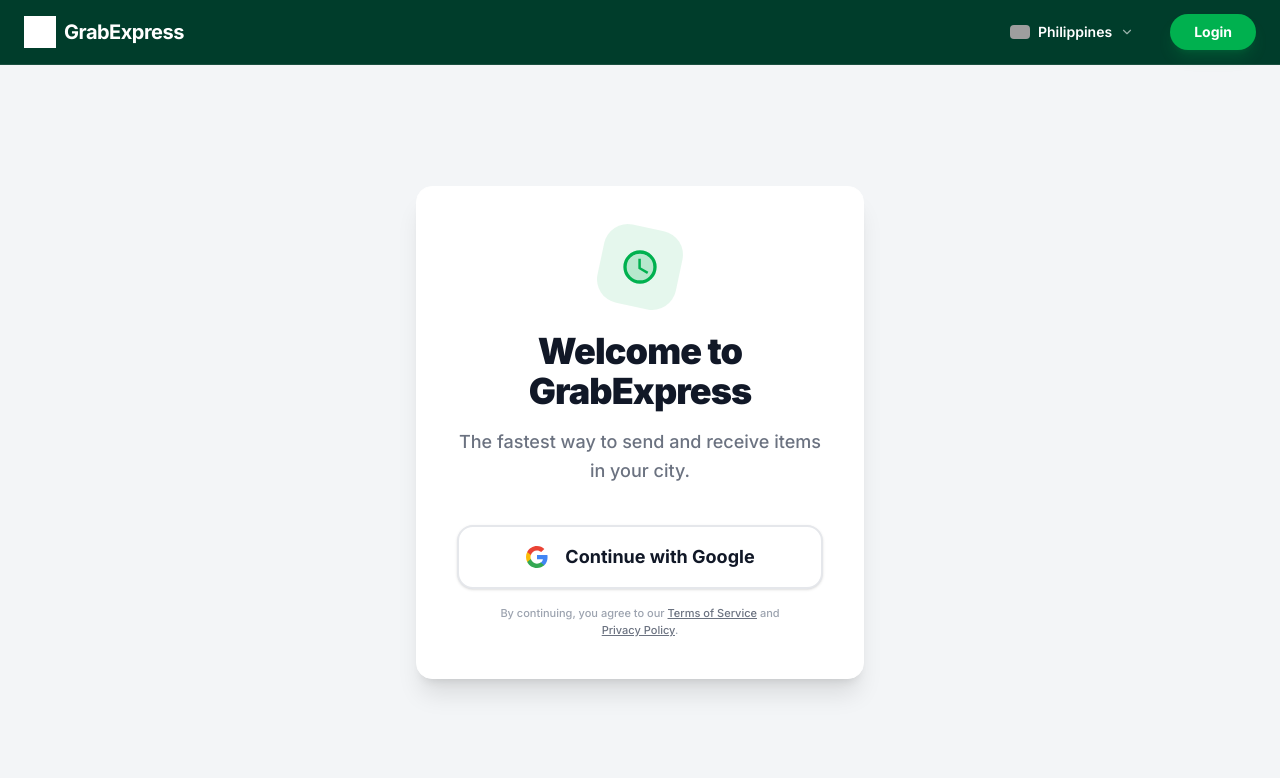
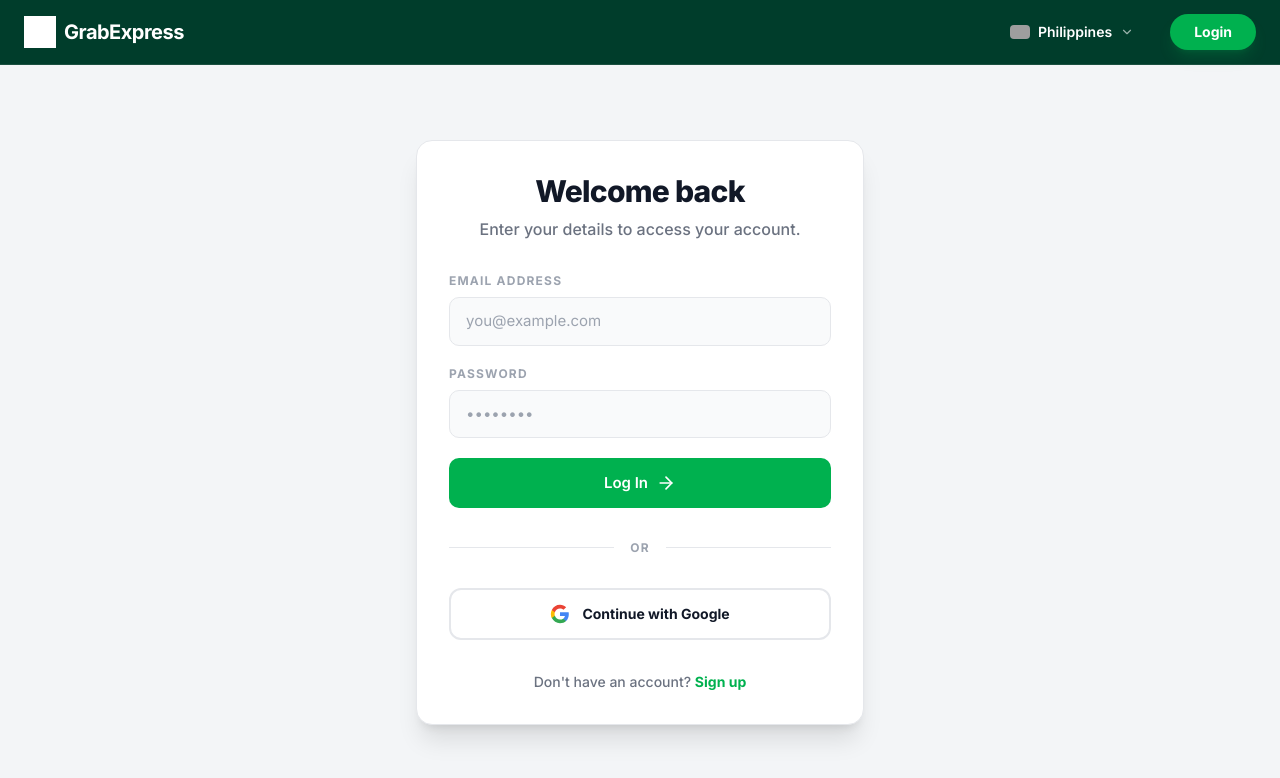
Before and after one commit to gairuu/grabexpress, a Next.js app: page /auth in a window 1280 px wide. Shown: the top 778 px of the page. Built offline with nearby package versions, Linux system fonts and the light colour scheme; no server answers; grey boxes are pictures that could not be loaded.

Commit message:
Feature: Restored manual login with role selector

```diff
--- a/src/app/auth/page.tsx
+++ b/src/app/auth/page.tsx
@@ -1,51 +1,205 @@
 'use client';
 
-import { useEffect } from 'react';
+import { useState, useEffect } from 'react';
 import { useRouter } from 'next/navigation';
 import { useApp } from '@/context/AppContext';
 import Navbar from '@/components/Navbar';
+import { AppUser } from '@/lib/types';
+import { Mail, ArrowRight, User, Shield, Bike } from 'lucide-react';
 
 export default function AuthPage() {
-  const { signInWithGoogle, user, loading } = useApp();
+  const [isLogin, setIsLogin] = useState(true);
+  const [role, setRole] = useState<AppUser['role']>('customer');
+  const [email, setEmail] = useState('');
+  const [password, setPassword] = useState('');
+  const [name, setName] = useState('');
+  const [error, setError] = useState('');
+  const [isSubmitting, setIsSubmitting] = useState(false);
+  const [verificationSent, setVerificationSent] = useState(false);
+  const { signUp, signIn, signInWithGoogle, user, loading } = useApp();
   const router = useRouter();
 
   // Redirect if already logged in
   useEffect(() => {
     if (user && !loading) {
-      router.push('/dashboard');
+      if (user.role === 'admin') router.push('/admin');
+      else if (user.role === 'driver') router.push('/driver');
+      else router.push('/dashboard');
     }
   }, [user, loading, router]);
+
+  const handleAuth = async (e: React.FormEvent) => {
+    e.preventDefault();
+    setError('');
+    setIsSubmitting(true);
+
+    try {
+      if (isLogin) {
+        const result = await signIn(email, password);
+        if (result.error) {
+          setError(result.error);
+          setIsSubmitting(false);
+          return;
+        }
+      } else {
+        const result = await signUp(email, password, name, role);
+        if (result.error) {
+          setError(result.error);
+          setIsSubmitting(false);
+          return;
+        }
+        // If sign up success and email verification is on, show message
+        setVerificationSent(true);
+        setIsSubmitting(false);
+        return;
+      }
+    } catch {
+      setError('Something went wrong. Please try again.');
+      setIsSubmitting(false);
+    }
+  };
+
+  if (verificationSent) {
+    return (
+      <div className="min-h-screen bg-[#f3f5f7] text-[#1f2937] flex flex-col">
+        <Navbar />
+        <main className="flex-1 flex items-center justify-center p-6">
+          <div className="w-full max-w-md rounded-2xl bg-white p-10 shadow-2xl text-center border border-[#e5e7eb]">
+            <div className="w-20 h-20 bg-[#00B14F]/10 rounded-full flex items-center justify-center mx-auto mb-6">
+              <Mail className="text-[#00B14F]" size={40} />
+            </div>
+            <h2 className="text-3xl font-extrabold text-[#111827] mb-4">Check your email</h2>
+            <p className="text-[#6b7280] mb-8 leading-relaxed">
+              We've sent a verification link to <span className="font-bold text-[#111827]">{email}</span>.
+              Please click the link to activate your account.
+            </p>
+            <button
+              onClick={() => { setVerificationSent(false); setIsLogin(true); }}
+              className="w-full btn-primary py-4"
+            >
+              Back to Login
+            </button>
+          </div>
+        </main>
+      </div>
+    );
+  }
 
   return (
     <div className="min-h-screen bg-[#f3f5f7] text-[#1f2937] flex flex-col">
       <Navbar />
 
       <main className="flex-1 flex items-center justify-center p-6 py-12">
-        <div className="w-full max-w-md rounded-2xl bg-white p-10 shadow-xl border border-white text-center">
-          <div className="mb-10">
-            <div className="w-20 h-20 bg-[#00B14F]/10 rounded-3xl flex items-center justify-center mx-auto mb-6 transform rotate-12">
-              <div className="transform -rotate-12">
-                <svg viewBox="0 0 24 24" width="40" height="40" className="text-[#00B14F]">
-                  <path fill="currentColor" d="M21.5,12a9.5,9.5,0,1,1-9.5-9.5A9.51,9.51,0,0,1,21.5,12Z" opacity="0.2"/>
-                  <path fill="currentColor" d="M12,2A10,10,0,1,0,22,12,10.011,10.011,0,0,0,12,2Zm0,18a8,8,0,1,1,8-8A8.009,8.009,0,0,1,12,20Z"/>
-                  <path fill="currentColor" d="M12.5,7H11v6l5.25,3.15.75-1.23-4.5-2.67Z"/>
-                </svg>
-              </div>
-            </div>
-            <h2 className="text-4xl font-black text-[#111827] tracking-tight">
-              Welcome to GrabExpress
+        <div className="w-full max-w-md rounded-2xl bg-white p-8 shadow-xl border border-[#e5e7eb]">
+
+          <div className="text-center mb-8">
+            <h2 className="text-3xl font-extrabold text-[#111827] tracking-tight">
+              {isLogin ? 'Welcome back' : 'Create an account'}
             </h2>
-            <p className="text-[#6b7280] mt-4 font-medium text-lg leading-relaxed">
-              The fastest way to send and receive items in your city.
+            <p className="text-[#6b7280] mt-2 font-medium">
+              {isLogin ? 'Enter your details to access your account.' : 'Join GrabExpress today.'}
             </p>
           </div>
 
-          <div className="space-y-4">
+          {error && (
+            <div className="mb-6 rounded-xl border border-red-200 bg-red-50 px-4 py-3 text-sm text-red-600 font-medium text-center">
+              {error}
+            </div>
+          )}
+
+          <form onSubmit={handleAuth} className="space-y-5">
+            {!isLogin && (
+              <>
+                <div>
+                  <label className="block text-xs font-bold text-[#9ca3af] uppercase tracking-widest mb-2">I am registering as a:</label>
+                  <div className="grid grid-cols-3 gap-2">
+                    <button
+                      type="button"
+                      onClick={() => setRole('customer')}
+                      className={`flex flex-col items-center gap-2 p-3 rounded-xl border-2 transition-all ${role === 'customer' ? 'border-[#00B14F] bg-[#00B14F]/5 text-[#00B14F]' : 'border-[#e5e7eb] bg-white text-[#6b7280] hover:border-[#d1d5db]'}`}
+                    >
+                      <User size={20} />
+                      <span className="text-xs font-bold">Customer</span>
+                    </button>
+                    <button
+                      type="button"
+                      onClick={() => setRole('driver')}
+                      className={`flex flex-col items-center gap-2 p-3 rounded-xl border-2 transition-all ${role === 'driver' ? 'border-[#FBBF24] bg-[#FBBF24]/5 text-[#FBBF24]' : 'border-[#e5e7eb] bg-white text-[#6b7280] hover:border-[#d1d5db]'}`}
+                    >
+                      <Bike size={20} />
+                      <span className="text-xs font-bold">Driver</span>
+                    </button>
+                    <button
+                      type="button"
+                      onClick={() => setRole('admin')}
+                      className={`flex flex-col items-center gap-2 p-3 rounded-xl border-2 transition-all ${role === 'admin' ? 'border-[#8B5CF6] bg-[#8B5CF6]/5 text-[#8B5CF6]' : 'border-[#e5e7eb] bg-white text-[#6b7280] hover:border-[#d1d5db]'}`}
+                    >
+                      <Shield size={20} />
+                      <span className="text-xs font-bold">Admin</span>
+                    </button>
+                  </div>
+                </div>
+
+                <div>
+                  <label className="block text-xs font-bold text-[#9ca3af] uppercase tracking-widest mb-2">Full Name</label>
+                  <input
+                    type="text"
+                    required
+                    value={name}
+                    onChange={(e) => setName(e.target.value)}
+                    className="grab-input w-full bg-[#f9fafb]"
+                    placeholder="Juan Dela Cruz"
+                  />
+                </div>
+              </>
+            )}
+
+            <div>
+              <label className="block text-xs font-bold text-[#9ca3af] uppercase tracking-widest mb-2">Email Address</label>
+              <input
+                type="email"
+                required
+                value={email}
+                onChange={(e) => setEmail(e.target.value)}
+                className="grab-input w-full bg-[#f9fafb]"
+                placeholder="you@example.com"
+              />
+            </div>
+
+            <div>
+              <label className="block text-xs font-bold text-[#9ca3af] uppercase tracking-widest mb-2">Password</label>
+              <input
+                type="password"
+                required
+                value={password}
+                onChange={(e) => setPassword(e.target.value)}
+                className="grab-input w-full bg-[#f9fafb]"
+                placeholder="••••••••"
+                minLength={6}
+              />
+            </div>
+
+            <button
+              type="submit"
+              disabled={isSubmitting}
+              className="w-full btn-primary py-4 text-lg font-bold flex items-center justify-center gap-2 mt-2"
+            >
+              {isSubmitting ? 'Please wait...' : (isLogin ? 'Log In' : 'Create Account')}
+              {!isSubmitting && <ArrowRight size={20} />}
+            </button>
+          </form>
+
+          <div className="my-8 flex items-center">
+            <div className="flex-1 border-t border-[#e5e7eb]"></div>
+            <span className="mx-4 text-xs font-bold text-[#9ca3af] uppercase tracking-widest">Or</span>
+            <div className="flex-1 border-t border-[#e5e7eb]"></div>
+          </div>
+
           <button
             onClick={signInWithGoogle}
-              className="w-full flex items-center justify-center gap-4 bg-white border-2 border-[#e5e7eb] py-4 rounded-2xl font-bold text-lg text-[#111827] hover:border-[#00B14F] hover:bg-[#f0fdf4] transition-all shadow-sm active:scale-[0.98]"
+            className="w-full flex items-center justify-center gap-3 bg-white border-2 border-[#e5e7eb] py-3.5 rounded-xl font-bold text-sm text-[#111827] hover:border-[#00B14F] hover:bg-[#f0fdf4] transition-all active:scale-[0.98]"
           >
-              <svg viewBox="0 0 24 24" width="24" height="24" xmlns="http://www.w3.org/2000/svg">
+            <svg viewBox="0 0 24 24" width="20" height="20" xmlns="http://www.w3.org/2000/svg">
               <path d="M22.56 12.25c0-.78-.07-1.53-.2-2.25H12v4.26h5.92c-.26 1.37-1.04 2.53-2.21 3.31v2.77h3.57c2.08-1.92 3.28-4.74 3.28-8.09z" fill="#4285F4"/>
               <path d="M12 23c2.97 0 5.46-.98 7.28-2.66l-3.57-2.77c-.98.66-2.23 1.06-3.71 1.06-2.86 0-5.29-1.93-6.16-4.53H2.18v2.84C3.99 20.53 7.7 23 12 23z" fill="#34A853"/>
               <path d="M5.84 14.09c-.22-.66-.35-1.36-.35-2.09s.13-1.43.35-2.09V7.07H2.18C1.43 8.55 1 10.22 1 12s.43 3.45 1.18 4.93l3.66-2.84z" fill="#FBBC05"/>
@@ -54,10 +208,15 @@
             Continue with Google
           </button>
 
-            <p className="text-[11px] text-[#9ca3af] px-6 leading-normal font-medium">
-              By continuing, you agree to our <span className="text-[#6b7280] underline cursor-pointer">Terms of Service</span> and <span className="text-[#6b7280] underline cursor-pointer">Privacy Policy</span>.
+          <p className="mt-8 text-center text-sm font-medium text-[#6b7280]">
+            {isLogin ? "Don't have an account?" : "Already have an account?"}{' '}
+            <button
+              onClick={() => { setIsLogin(!isLogin); setError(''); }}
+              className="text-[#00B14F] hover:underline font-bold"
+            >
+              {isLogin ? 'Sign up' : 'Log in'}
+            </button>
           </p>
-          </div>
         </div>
       </main>
     </div>
--- a/src/app/payment/[deliveryId]/page.tsx
+++ b/src/app/payment/[deliveryId]/page.tsx
@@ -11,7 +11,7 @@
 
 export default function PaymentByIdPage() {
   const router = useRouter();
-  const { booking, addDelivery, user, loading, resetBooking } = useApp();
+  const { booking, updateDelivery, user, loading, resetBooking } = useApp();
   const params = useParams<{ deliveryId: string }>();
   const [method, setMethod] = useState<PaymentMethod>('cash');
   const [isPaid, setIsPaid] = useState(false);
@@ -38,26 +38,8 @@
     setError('');
 
     try {
-      await addDelivery({
-        customerId: user.id,
-        customerName: user.name,
-        driverId: booking.driver!.id,
-        driverName: booking.driver!.name,
-        pickup: booking.pickup,
-        dropoff: booking.dropoff,
-        status: 'delivered',
-        fee: booking.fee,
+      await updateDelivery(booking.id, {
         paymentMethod: method,
-        createdAt: new Date().toISOString(),
-        estimatedTime: '25 mins',
-        senderName: booking.senderName,
-        senderPhone: booking.senderPhone,
-        recipientName: booking.recipientName,
-        recipientPhone: booking.recipientPhone,
-        itemSize: booking.itemSize,
-        itemWeight: booking.itemWeight,
-        itemType: booking.itemType,
-        vehicleType: booking.vehicleType,
       });
 
       setIsPaid(true);
--- a/src/context/AppContext.tsx
+++ b/src/context/AppContext.tsx
@@ -14,7 +14,8 @@
   signInWithGoogle: () => Promise<void>;
   signOut: () => Promise<void>;
   fetchDeliveries: () => Promise<void>;
-  addDelivery: (d: Omit<Delivery, 'id'>) => Promise<void>;
+  addDelivery: (d: Omit<Delivery, 'id'>) => Promise<string>;
+  updateDelivery: (deliveryId: string, updates: Partial<Delivery>) => Promise<void>;
   updateDeliveryStatus: (deliveryId: string, status: DeliveryStatus) => Promise<void>;
   setBooking: (b: Partial<BookingState>) => void;
   resetBooking: () => void;
@@ -253,7 +254,7 @@
   }, [user]);
 
   const addDelivery = useCallback(async (d: Omit<Delivery, 'id'>) => {
-    const { error } = await supabase.from('deliveries').insert({
+    const { data, error } = await supabase.from('deliveries').insert({
       customer_id: d.customerId,
       customer_name: d.customerName,
       driver_id: d.driverId || null,
@@ -272,7 +273,7 @@
       item_weight: d.itemWeight,
       item_type: d.itemType,
       vehicle_type: d.vehicleType,
-    });
+    }).select('id').single();
 
     if (error) {
       console.error('Error adding delivery:', error.message);
@@ -280,6 +281,27 @@
     }
 
     // Don't await this to avoid hanging the UI if fetch is slow
+    fetchDeliveries();
+    return data.id as string;
+  }, [fetchDeliveries]);
+
+  const updateDelivery = useCallback(async (deliveryId: string, updates: Partial<Delivery>) => {
+    // Convert camelCase keys back to snake_case for Supabase
+    const supabaseUpdates: any = {};
+    if (updates.status) supabaseUpdates.status = updates.status;
+    if (updates.paymentMethod) supabaseUpdates.payment_method = updates.paymentMethod;
+    // (add more fields if needed for future use)
+
+    const { error } = await supabase
+      .from('deliveries')
+      .update(supabaseUpdates)
+      .eq('id', deliveryId);
+
+    if (error) {
+      console.error('Error updating delivery:', error.message);
+      throw error;
+    }
+
     fetchDeliveries();
   }, [fetchDeliveries]);
 
@@ -322,6 +344,7 @@
         signOut,
         fetchDeliveries,
         addDelivery,
+        updateDelivery,
         updateDeliveryStatus,
         setBooking,
         resetBooking,
```
Also changed, not shown: src/app/matching/page.tsx (+4 -5 lines). Lines whose indentation alone changed are shown as unchanged.
